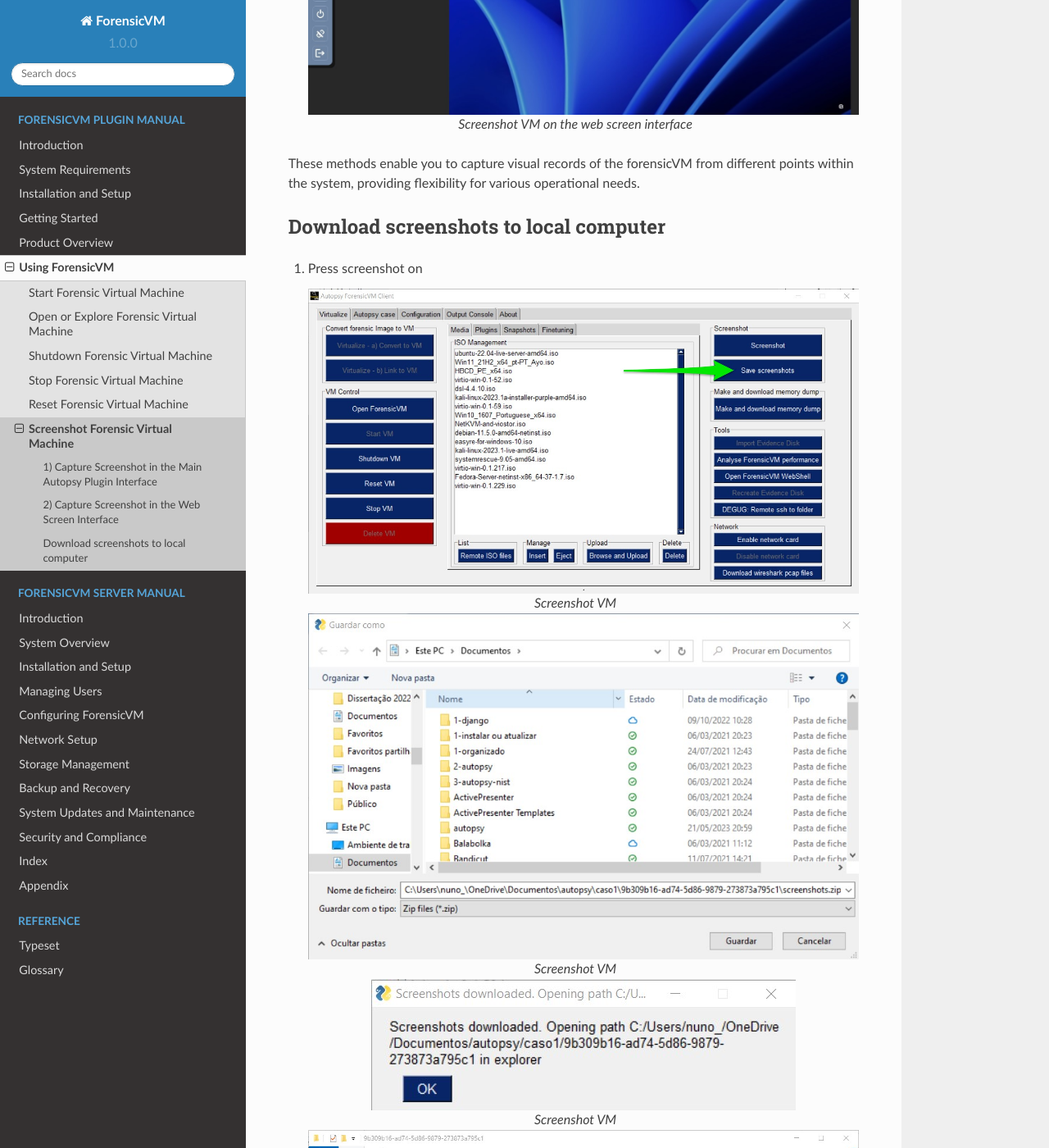
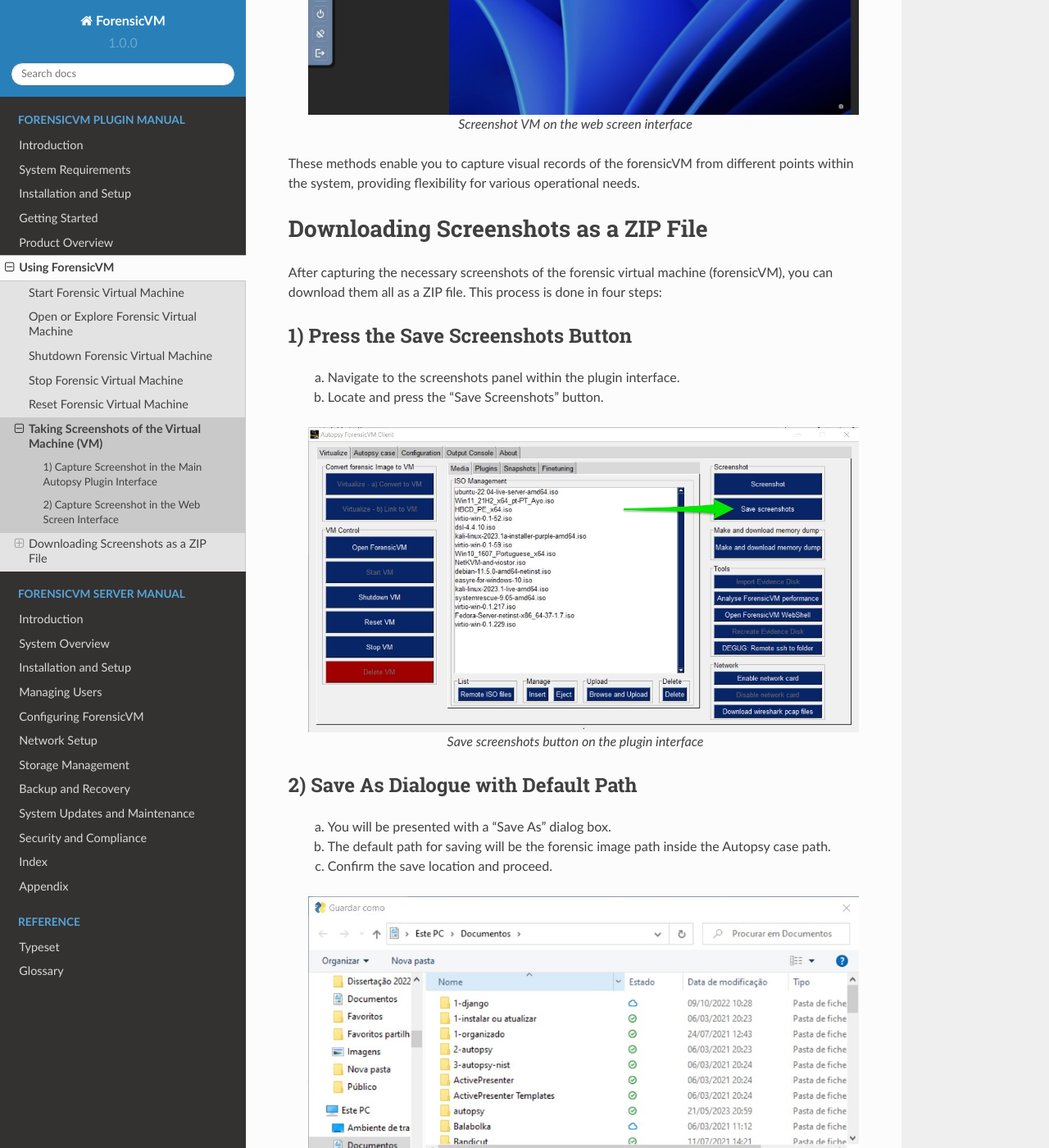
Before and after one commit to nunomourinho/ForensicVMServerAndClientDocs, a Sphinx documentation site: the page built from docs/user/screenshot_vm.rst, in a window 1280 px wide and 1400 px high, scrolled down 1255 px. Shown: the whole window at 82% size. Built offline with Sphinx 7.4.7 and the Read the Docs theme 2.0.0, drawn with Linux system fonts in a browser that asks for light colours; pages that are not in the unit, such as notebooks, are missing from menus; some of the changed text lies outside the part shown.

Commit message:
Update screenshot_vm.rst

```diff
--- a/docs/user/screenshot_vm.rst
+++ b/docs/user/screenshot_vm.rst
@@ -33,31 +33,64 @@
 
 These methods enable you to capture visual records of the forensicVM from different points within the system, providing flexibility for various operational needs.
 
+Downloading Screenshots as a ZIP File
+======================================
 
-Download screenshots to local computer
----------------------------------------
-1) Press screenshot on
+After capturing the necessary screenshots of the forensic virtual machine (forensicVM), you can download them all as a ZIP file. This process is done in four steps:
+
+1) Press the Save Screenshots Button
+------------------------------------
+
+   a) Navigate to the screenshots panel within the plugin interface.
+
+   b) Locate and press the "Save Screenshots" button.
 
    .. figure:: img/screenshot_vm_0003.jpg
-      :alt: Screenshot VM
+      :alt: Save screenshots button on the plugin interface
       :align: center
 
-      Screenshot VM
+      Save screenshots button on the plugin interface
+
+2) Save As Dialogue with Default Path
+-------------------------------------
+
+   a) You will be presented with a "Save As" dialog box.
+
+   b) The default path for saving will be the forensic image path inside the Autopsy case path.
+
+   c) Confirm the save location and proceed.
 
    .. figure:: img/screenshot_vm_0004.jpg
-      :alt: Screenshot VM
+      :alt: Save As dialog with default path
       :align: center
 
-      Screenshot VM
+      Save As dialog with default path
+
+
+3) Download Progress and Success Alert
+--------------------------------------
+
+   a) A download progress bar will appear, showing the status of the download.
+
+   b) Once the download is complete, an alert box will appear, saying that the screenshots were successfully downloaded.
 
    .. figure:: img/screenshot_vm_0005.jpg
-      :alt: Screenshot VM
+      :alt: Download progress and success alert
       :align: center
 
-      Screenshot VM
+      Download progress and success alert
+
+4) Open Windows Path with Screenshots.zip
+-----------------------------------------
+
+   a) The Windows path where the `screenshots.zip` file is saved will be opened in Windows Explorer.
+
+   b) You can then access the ZIP file containing all the screenshots.
 
    .. figure:: img/screenshot_vm_0006.jpg
-      :alt: Screenshot VM
+      :alt: Windows path with screenshots.zip
       :align: center
 
-      Screenshot VM
+      Windows path with screenshots.zip
+
+These steps ensure an efficient and organized process for downloading the captured screenshots of the forensicVM, making it convenient for further use or analysis.
```
